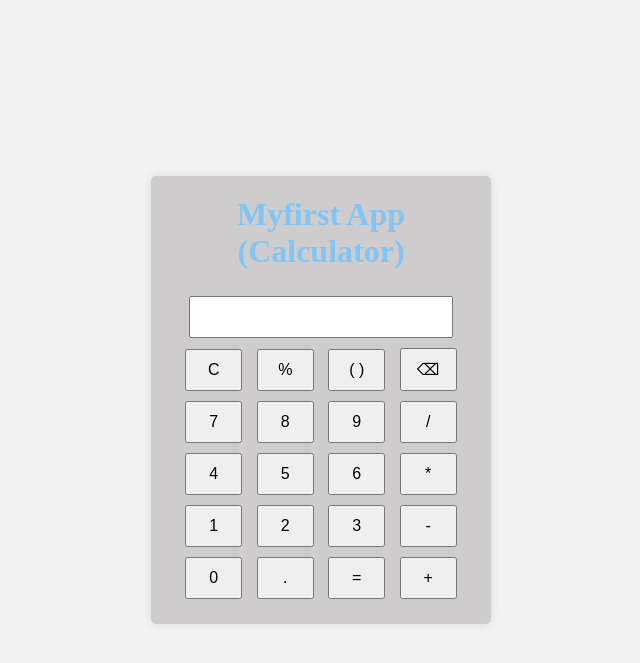
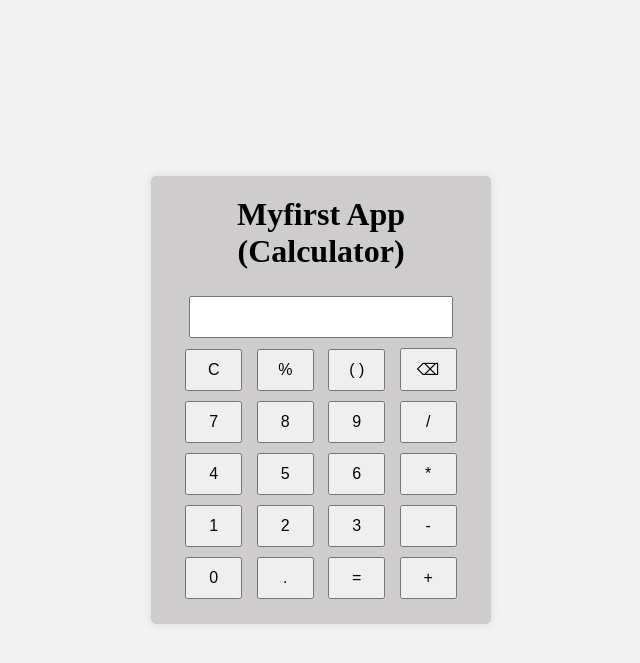
Before and after one commit to ShrabanSah77/calculator, a Django app: page / in a window 1280 px wide. Shown: the top 663 px of the page, without its empty margins (319-959 px from the left). Run offline with Django 5.2, Linux system fonts and the light colour scheme.

Commit message:
change in css

```diff
--- a/myapp/home/static/style.css
+++ b/myapp/home/static/style.css
@@ -7,7 +7,6 @@ body {
     align-items: center;
     justify-content: center;
     height: 100vh;
-    border-color: black;
     }
 
     .calculator {
@@ -20,7 +19,7 @@ body {
       }
 
     h1 {
-        color: #81c5f5;
+        color: #000000;
         font-family: "Times New Roman", Times, serif;
         margin-top: 0;
       }
```
